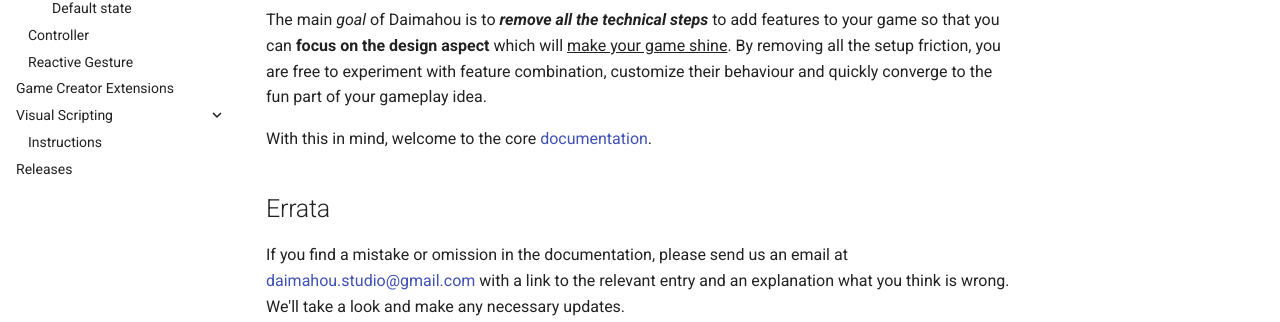
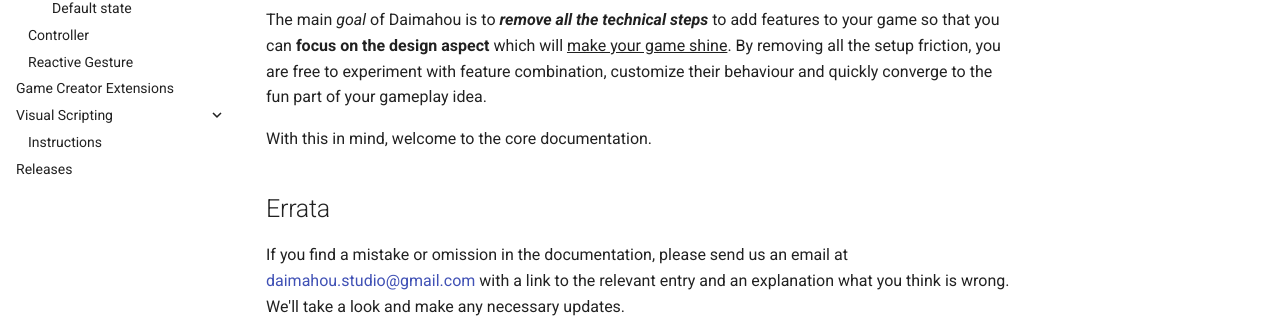
Before and after one commit to daimahou/documentation, an MkDocs documentation site: the page built from docs/index.md, in a window 1280 px wide. Shown: the part 313-635 px from the top of the page. Built offline with MkDocs 1.6.1 and Material for MkDocs 9.7.7, drawn with Linux system fonts in a browser that asks for light colours; part of the change alters nothing that is shown.

```diff
--- a/docs/index.md
+++ b/docs/index.md
@@ -4,7 +4,7 @@ Daimahou is a *collection of modules* specifically designed to blend with the Ga
 
 The main *goal* of Daimahou is to ***remove all the technical steps*** to add features to your game so that you can **focus on the design aspect** which will <u>make your game shine</u>. By removing all the setup friction, you are free to experiment with feature combination, customize their behaviour and quickly converge to the fun part of your gameplay idea.
 
-With this in mind, welcome to the core [documentation](core/index.md).
+With this in mind, welcome to the core documentation.
 
 
 ## Errata
```
